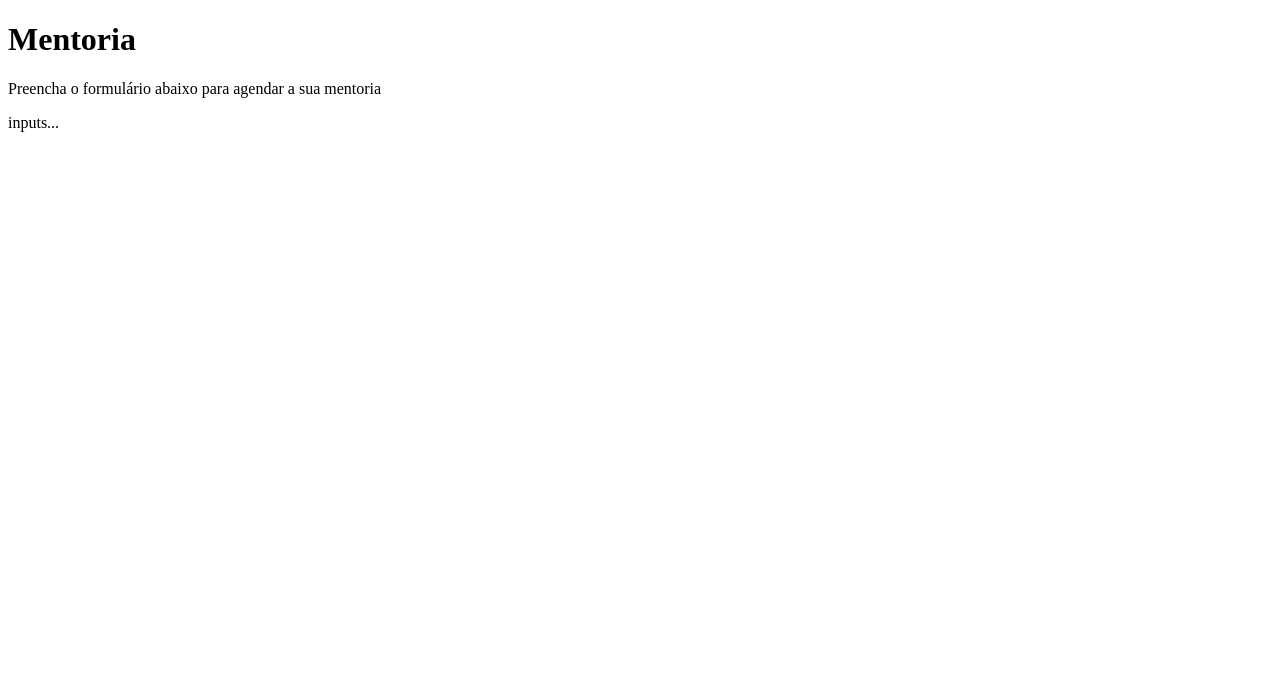
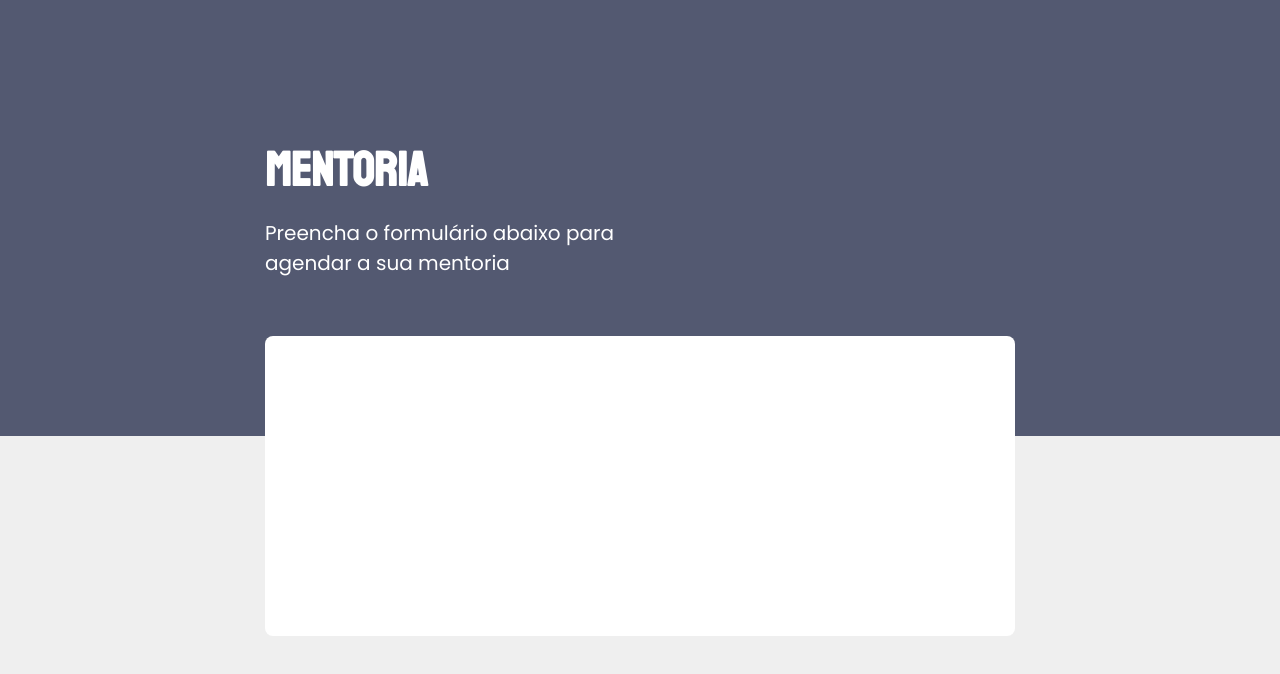
Before and after one commit to Italo-Chiaradia/desafio-03-explorer, a plain HTML site: page index.html in a window 1280 px wide. Drawn offline with Linux system fonts and the light colour scheme.

Commit message:
add basic css

```diff
--- a/index.html
+++ b/index.html
@@ -1,19 +1,24 @@
 <!DOCTYPE html>
 <html lang="pt-br">
 <head>
+  <link rel="preconnect" href="https://fonts.googleapis.com">
+  <link rel="preconnect" href="https://fonts.gstatic.com" crossorigin>
   <meta charset="UTF-8">
   <meta name="viewport" content="width=device-width, initial-scale=1.0">
   <title>Mentoria | Formulário</title>
 
+  <link href="https://fonts.googleapis.com/css2?family=Poppins&family=Staatliches&display=swap" rel="stylesheet">
   <link rel="stylesheet" href="style.css">
 </head>
 <body>
+  <div class="page">
     <header>
       <h1>Mentoria</h1>
       <p>Preencha o formulário abaixo para agendar a sua mentoria</p>
     </header>
     <form action="">
-    inputs...
+
     </form>
+  </div>
 </body>
 </html>
--- a/style.css
+++ b/style.css
@@ -0,0 +1,45 @@
+* {
+  margin: 0;
+  padding: 0;
+  box-sizing: border-box;
+}
+body {
+  font-family: 'Poppins', sans-serif;
+  background-color: #EFEFEF;
+}
+body::before {
+  content: '';
+  display: block;
+  position: absolute;
+  top: 0;
+  left: 0;
+  background-color: #535971;
+  width: 100%;
+  height: 436px;
+  z-index: -1;
+}
+.page {
+  max-width: 750px;
+  margin: 140px auto;
+}
+header {
+  width: 417px;
+}
+header h1 {
+  font-family: "Staatliches", sans-serif;
+  color: #fff;
+  font-size: 48px;
+  margin-bottom: 18px;
+}
+header p {
+  color: #fff;
+  font-size: 20px;
+  line-height: 30px;
+}
+form {
+  background-color: #FFFFFF;
+  width: 100%;
+  height: 300px;
+  border-radius: 8px;
+  margin-top: 58px;
+}
```
Lines whose indentation alone changed are shown as unchanged.
